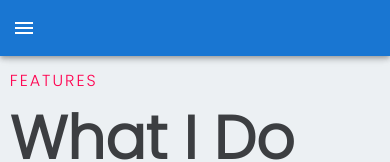
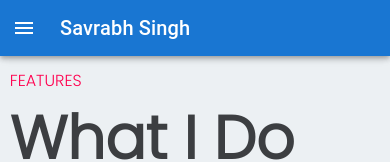
Before and after one commit to SavrabhSngh/MyPortfolio, a React (Create React App) app: page / in a window 390 px wide. Shown: the top 162 px of the page. Built offline with nearby package versions, Linux system fonts and the light colour scheme.

Commit message:
Scroll and Navbar Fix

```diff
--- a/src/App.css
+++ b/src/App.css
@@ -39,4 +39,8 @@
     .hide {
         display: none;
     }
+
+    .heading h4 {
+        letter-spacing: 0px;
+    }
 }
--- a/src/Components/DrawerAppBar.js
+++ b/src/Components/DrawerAppBar.js
@@ -14,7 +14,6 @@ import Toolbar from "@mui/material/Toolbar";
 import Typography from "@mui/material/Typography";
 import Button from "@mui/material/Button";
 
-const drawerWidth = 240;
 const navItems = ["Home", "About", "Resume", "Projects", "Contact"];
 
 function DrawerAppBar(props) {
@@ -61,6 +60,15 @@ function DrawerAppBar(props) {
           </IconButton>
           <Typography
             variant="h6"
+            sx={{
+              flexGrow: 1,
+              display: { lg: "none", xs: "block", md: "none", sm: "none" },
+            }}
+          >
+            Savrabh Singh
+          </Typography>
+          <Typography
+            variant="h6"
             component="div"
             sx={{ flexGrow: 1, display: { xs: "none", sm: "block" } }}
           >
@@ -88,7 +96,7 @@ function DrawerAppBar(props) {
             display: { xs: "block", sm: "none" },
             "& .MuiDrawer-paper": {
               boxSizing: "border-box",
-              width: drawerWidth,
+              width: "75%",
             },
           }}
         >
```
